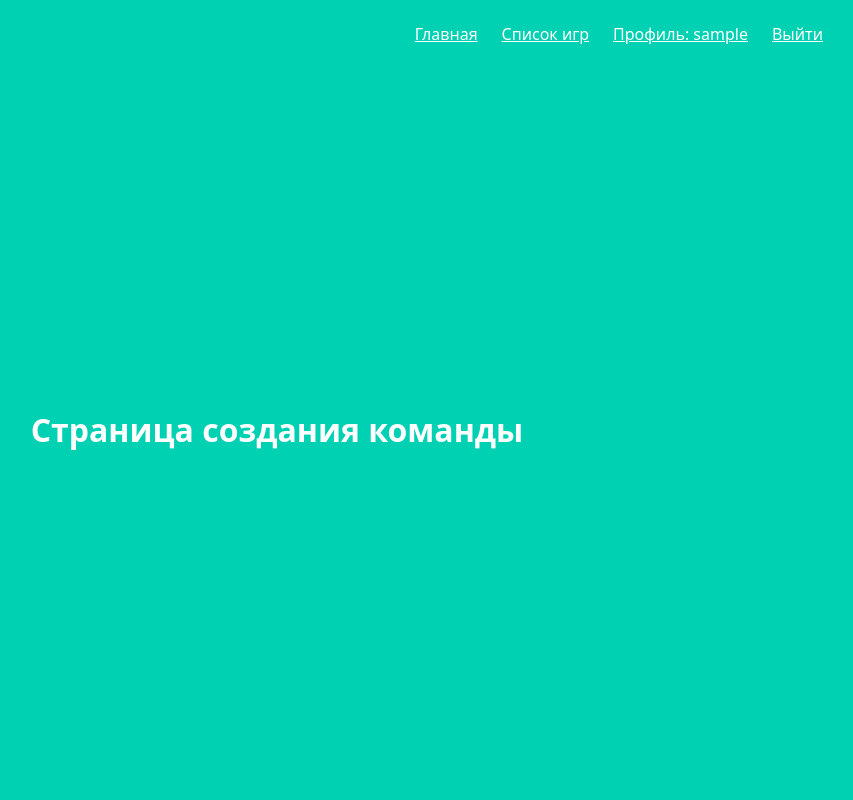
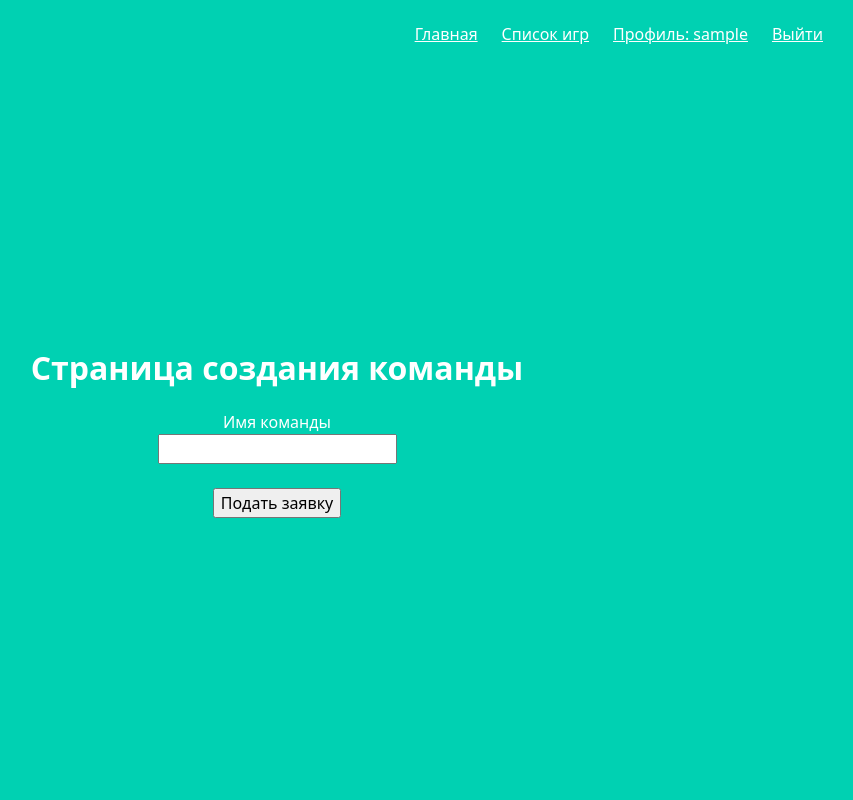
Before and after one commit to Falconwatch/BankingBattle, a Django app: page /team_create in a window 1280 px wide. Shown: the whole page, without its empty margins (363-1216 px from the left). Run offline with Django 3.2, Linux system fonts and the light colour scheme; the visitor is signed in with stand-in values (Sample User, id 1); some libraries are stand-ins or nearby versions.

Commit message:
Форма создания команды

```diff
--- a/banking_battle/templates/battle/team_create.html
+++ b/banking_battle/templates/battle/team_create.html
@@ -4,4 +4,11 @@
 <h1 class="title">
   Страница создания команды
 </h1>
+
+<form class="form">
+  <label for="teamname">Имя команды</label><br>
+  <input type="text" id="teamname" name="teamname" value=""><br><br>
+  <input type="button" value="Подать заявку">
+</form>
+
 {% endblock %}
```
